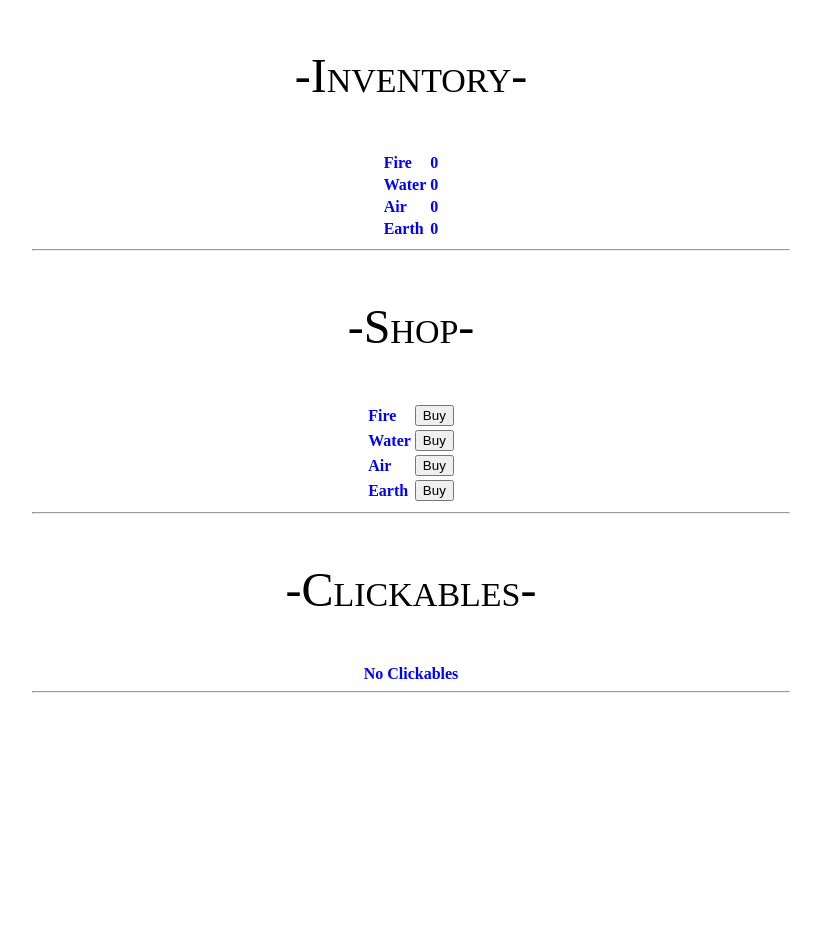
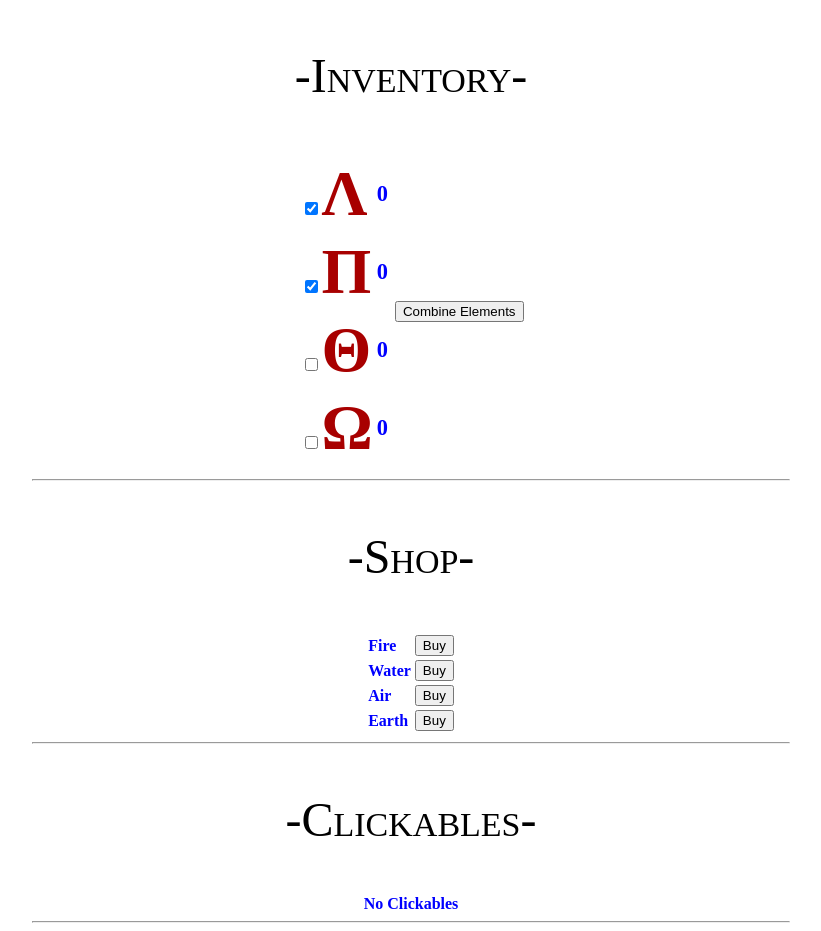
Before and after one commit to TheMshary/ProjectCreation, a Flask app: page / in a window 1280 px wide. Shown: the whole page, without its empty margins (229-1050 px from the left). Before the commit the page ends 693 px from the top, so only its background shows below. Run offline with Flask 2, Linux system fonts and the light colour scheme; some libraries are stand-ins or nearby versions.

Commit message:
some commit

```diff
--- a/static/main.css
+++ b/static/main.css
@@ -11,3 +11,12 @@
 b {
 	color: blue;
 }
+
+.inv_q {
+	font-size: 1.4em;
+}
+
+.dred {
+	color: #A80000;
+	font-size: 4em;
+}
--- a/static/main.js
+++ b/static/main.js
@@ -1,9 +1,30 @@
 $(function() {
 
 	$(".buy").on("click", function() {
-		// Get #element value in inventory, parse to int, increment, print.
-		var fire = parseInt($("#fire").text());
-		$("#fire").html("<b>"+(fire+1)+"</b>");
+		var $id = $(this).attr("id");
+		var $b = $("td[id="+$id+"]").text();
+		var $q = parseInt($b);
+		$("#"+$id).html("<b>"+($q+1)+"</b>");
 	});
 
+	/*function buy_item() {
+		var $id = $(this).attr("id");
+		var $b = $("td[id="+$id+"]").text();
+		var $q = parseInt($b);
+		$($b).html("<b>"+($q+1)+"</b>");
+
+	}*/
+
+	function add_checked_box() {
+		$("input[class=invcb]").on("click", function() {
+
+		});
+
+	}
+
+	function combine(elo, elt) {
+		var $fire = $("Firecb")
+
+	}
+
 });
--- a/templates/main.html
+++ b/templates/main.html
@@ -2,11 +2,11 @@
 <html>
 <head>
 
-	<title>Creation Prototype</title>
-	<link rel="stylesheet" href="{{ url_for('static', filename='main.css') }}" type="text/css">
-	<script src="//code.jquery.com/jquery-1.11.0.min.js"></script>
-	<script src="//code.jquery.com/jquery-migrate-1.2.1.min.js"></script>
-	<script language="javascript" type="text/javascript" src="{{ url_for('static', filename='main.js') }}"></script>
+<title>Creation Prototype</title>
+<link rel="stylesheet" href="{{ url_for('static', filename='main.css') }}" type="text/css">
+<script src="//code.jquery.com/jquery-1.11.0.min.js"></script>
+<script src="//code.jquery.com/jquery-migrate-1.2.1.min.js"></script>
+<script language="javascript" type="text/javascript" src="{{ url_for('static', filename='main.js') }}"></script>
 
 </head>
 <body align="center"><div style="margin-left: 20%; margin-right: 20%">
@@ -15,13 +15,16 @@
 		{% if inv_empty %}
 			<b>Inventory empty</b>
 		{% else %}
-			<table align="center">
-			<tr><td style="text-align: left;"><b>Fire</b></td><td id="fire"><b>0</b></td></tr>
-			<tr><td style="text-align: left;"><b>Water</b></td><td id="water"><b>0</b></td></tr>
-			<tr><td style="text-align: left;"><b>Air</b></td><td id="air"><b>0</b></td></tr>
-			<tr><td style="text-align: left;"><b>Earth</b></td><td id="earth"><b>0</b></td></tr>
+			<table align="center"><tr>
+			<td><table align="center">
+			<tr><td style="text-align: left;"><input checked type="checkbox" class="invcb" data-id="Fire"><b class="dred">Λ</b></td><td id="Fire"><b class="inv_q">0</b></td></tr>
+			<tr><td style="text-align: left;"><input checked type="checkbox" class="invcb" data-id="Water"><b class="dred">Π</b></td><td id="Water"><b class="inv_q">0</b></td></tr>
+			<tr><td style="text-align: left;"><input type="checkbox" class="invcb" data-id="Air"><b class="dred">Θ</b></td><td id="Air"><b class="inv_q">0</b></td></tr>
+			<tr><td style="text-align: left;"><input type="checkbox" class="invcb" data-id="Earth"><b class="dred">Ω</b></td><td id="Earth"><b class="inv_q">0</b></td></tr>
 			</tr>
-			</table>
+			</table></td>
+			<td><input type="button" value="Combine Elements"></td>
+			</tr></table>
 		{% endif %}
 
 		<hr>
@@ -31,7 +34,7 @@
 		<table align="center">
 		{% for item in shop_items %}
 			<tr><td style="text-align: left;"><b class="shop_items">{{ item }}</b>
-			<td><button class="buy">Buy</button></td></tr>
+			<td><button class="buy" id="{{ item }}">Buy</button></td></tr>
 		{% endfor %}</table>
 		<hr>
 	</div>
```
